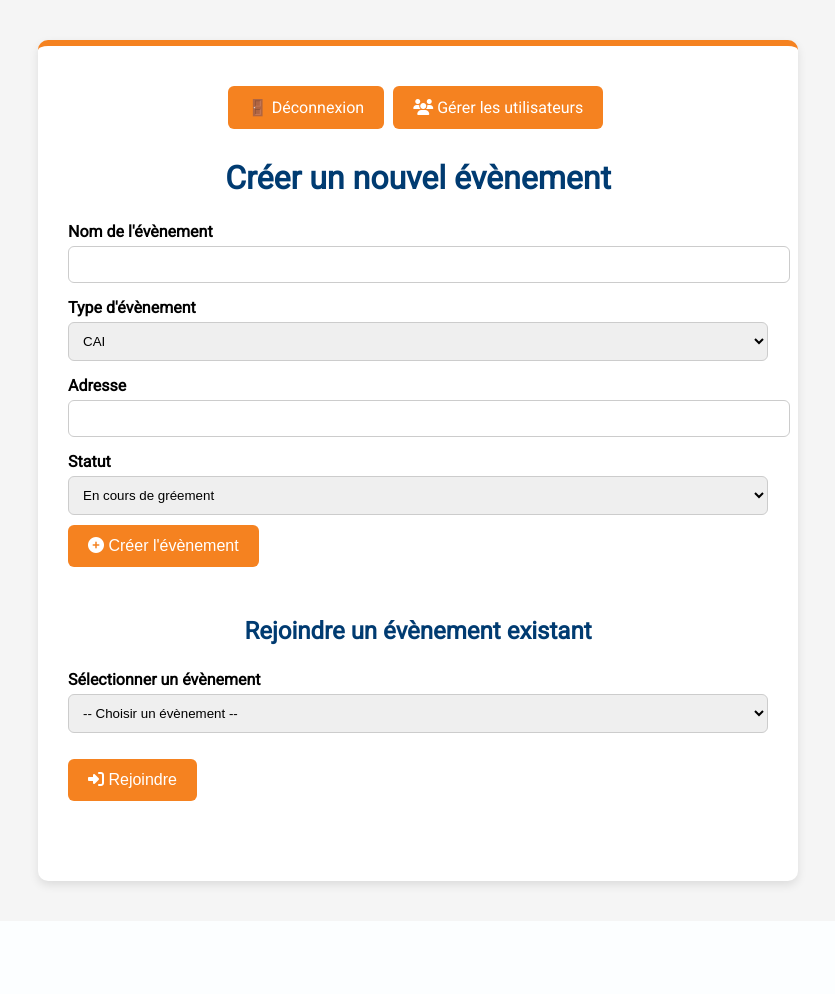
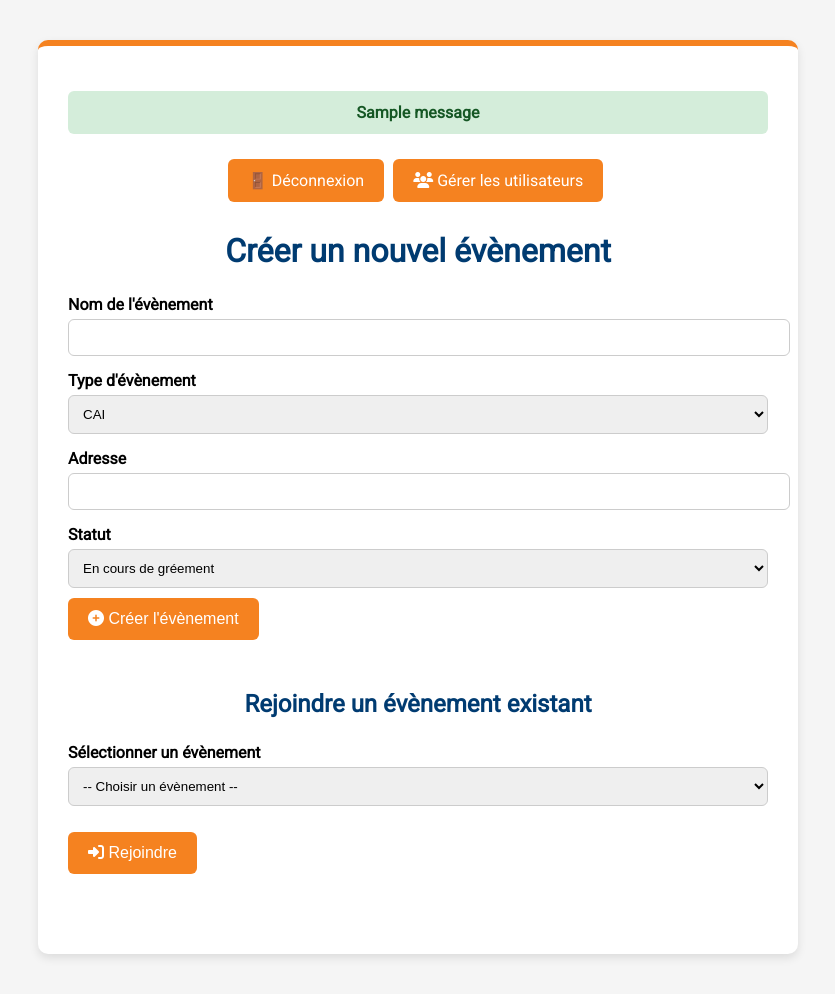
Before and after one commit to protec38/CAI, a Flask app: page /evenement/new in a window 1280 px wide. Shown: the part 207-1201 px from the top of the page, without its empty margins (222-1057 px from the left). Before the commit the page ends 1098 px from the top, so only its background shows below. Run offline with Flask 3, Linux system fonts and the light colour scheme; the visitor is signed in with stand-in values (Sample User, id 1); tables that the repository leaves empty hold one stand-in row (values such as "Sample post"); one stand-in notice (Sample message) is shown.

Commit message:
Update evenement_new.html

```diff
--- a/app/templates/evenement_new.html
+++ b/app/templates/evenement_new.html
@@ -86,6 +86,20 @@
             font-weight: bold;
             color: #003b71;
         }
+
+        /* ✅ Flash message styles */
+        .flash {
+            padding: 12px 20px;
+            border-radius: 6px;
+            margin: 15px 0;
+            font-weight: bold;
+            text-align: center;
+        }
+
+        .flash-success { background-color: #d4edda; color: #155724; }
+        .flash-danger { background-color: #f8d7da; color: #721c24; }
+        .flash-warning { background-color: #fff3cd; color: #856404; }
+        .flash-info { background-color: #d1ecf1; color: #0c5460; }
     </style>
 </head>
 <body>
@@ -96,7 +110,24 @@
 
     <div class="container">
 
-        <!-- ✅ Boutons d'accès haut -->
+        <!-- ✅ Flash messages -->
+        {% with messages = get_flashed_messages(with_categories=true) %}
+          {% if messages %}
+            <div id="flash-messages">
+              {% for category, message in messages %}
+                <div class="flash flash-{{ category }}">{{ message }}</div>
+              {% endfor %}
+            </div>
+            <script>
+              setTimeout(() => {
+                const flashDiv = document.getElementById("flash-messages");
+                if (flashDiv) flashDiv.style.display = "none";
+              }, 10000); // 10 secondes
+            </script>
+          {% endif %}
+        {% endwith %}
+
+        <!-- ✅ Boutons d'accès -->
         <div class="btn-group">
             <a href="{{ url_for('main_bp.logout') }}" class="btn btn-danger mb-3">🚪 Déconnexion</a>
             <a href="{{ url_for('main_bp.admin_utilisateurs') }}" class="btn"><i class="fas fa-users"></i> Gérer les utilisateurs</a>
@@ -151,7 +182,6 @@
         </div>
     </div>
 
-    <!-- 📜 Script statut dynamique -->
     <script>
     function afficherStatut() {
         const select = document.getElementById("evenement_id");
```
